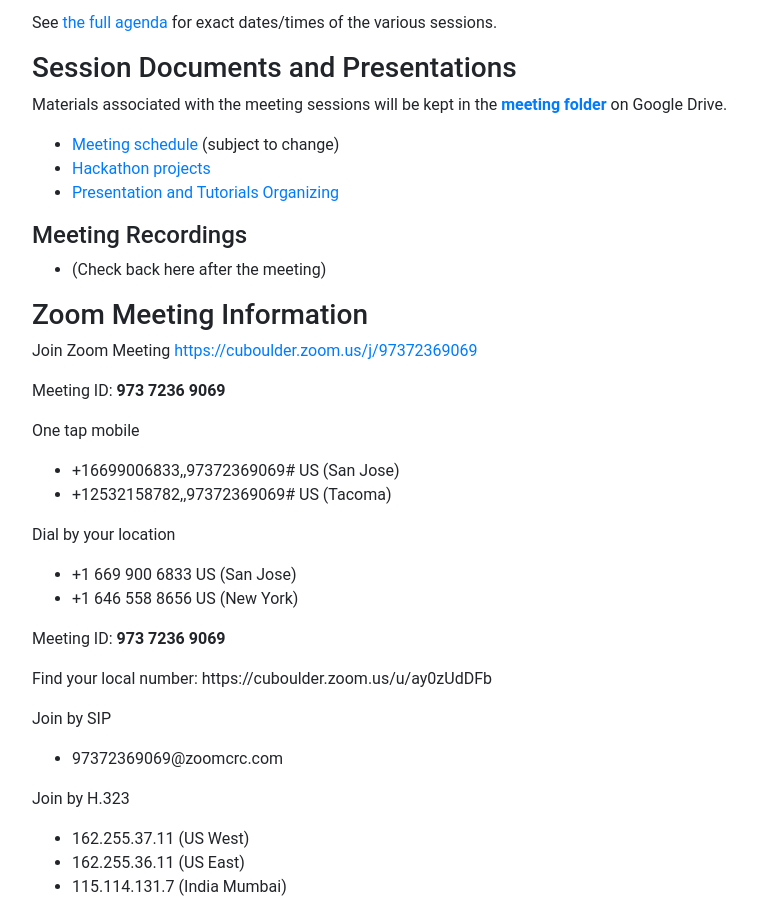
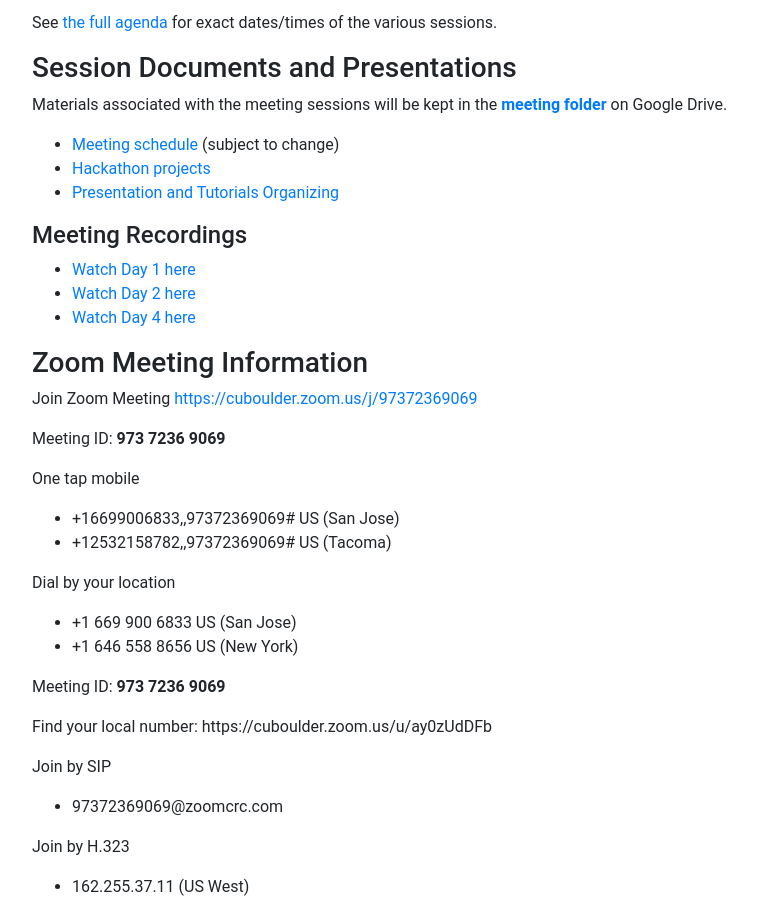
Before and after one commit to heliophysicsPy/heliophysicsPy.github.io, a Jekyll site: the page built from _pages/meetings/fall2021.md, in a window 1280 px wide and 900 px high, scrolled down 484 px. Shown: the whole window, without its empty margins (69-826 px from the left). Built offline with Jekyll 4.4.1, drawn with Linux system fonts in a browser that asks for light colours; nearby versions of some CDN libraries.

Commit message:
adding fall 2021 meeting zoom recordings to meeting web page

```diff
--- a/_pages/meetings/fall2021.md
+++ b/_pages/meetings/fall2021.md
@@ -28,7 +28,9 @@ Materials associated with the meeting sessions will be kept in the [**meeting fo
 
 #### Meeting Recordings
 
- - (Check back here after the meeting)
+ - [Watch Day 1 here](https://drive.google.com/file/d/1WhKkdMfUyEw5V2sFw0F02fegNhC_D1mU/view?usp=sharing)
+ - [Watch Day 2 here](https://drive.google.com/file/d/1t2w_M1MMRngvFO1MzUN_vAttI3drce_H/view?usp=sharing)
+ - [Watch Day 4 here](https://drive.google.com/file/d/1RUfCQNLWSeNb3lgABas7pNr-cXBYt5qC/view?usp=sharing)
 
 ### Zoom Meeting Information
 
```
